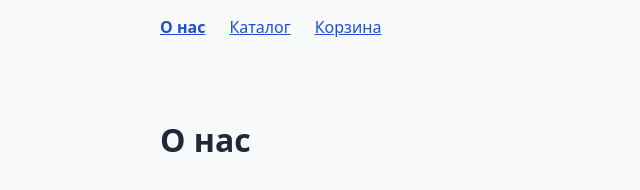
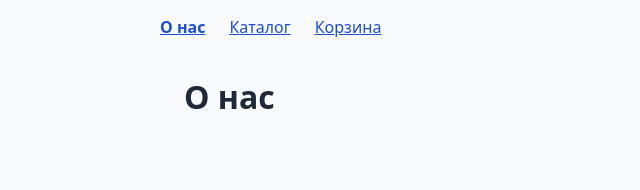
Before and after one commit to alyona317/team-store, a website built with Vite: page index.html in a window 1280 px wide. Shown: the whole page, without its empty margins (0-640 px from the left). Built offline with nearby package versions, Linux system fonts and the light colour scheme.

Commit message:
chore: add reset (box sizing)

```diff
--- a/src/style.css
+++ b/src/style.css
@@ -3,9 +3,18 @@
   color: #1f2937;
   background: #f8fafc;
 }
+
+/* Reset */
+*,
+*::before,
+*::after {
+  box-sizing: border-box;
+}
+
 body {
   margin: 0;
 }
+
 header nav {
   box-sizing: border-box;
   display: flex;
@@ -15,14 +24,17 @@ header nav {
   margin: 0 auto;
   padding: 1rem 1.5rem;
 }
+
 header a {
   color: #1d4ed8;
 }
+
 header a[aria-current='page'] {
   font-weight: 700;
 }
+
 main {
   max-width: 60rem;
-  margin: 4rem auto;
+  margin: 0 auto;
   padding: 0 1.5rem;
 }
```
